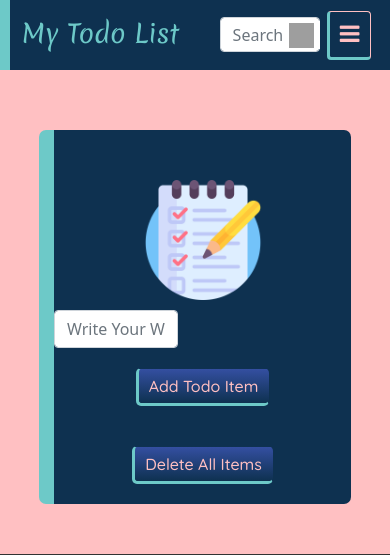
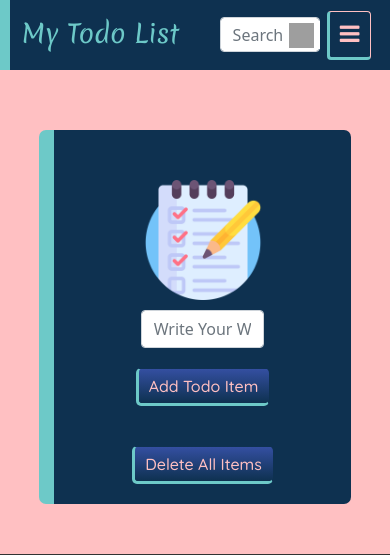
Before and after one commit to VinitRathod/Todo_List, a Django app: page / in a window 390 px wide. Shown: the top 555 px of the page. Run offline with Django 3.2, Linux system fonts and the light colour scheme; data that the repository does not hold is empty; grey boxes are pictures that could not be loaded.

Commit message:
edited col5 at line 205 and 214

```diff
--- a/static/css/todoList.css
+++ b/static/css/todoList.css
@@ -203,7 +203,7 @@ body{
     font-size: 100%;
   }
   .col-5{
-  margin= 0 auto 0 auto;
+  margin: 0 auto 0 auto;
 }
 }
 
@@ -211,7 +211,7 @@ body{
 
 } */
 .col-5{
-  margin= 0 auto 0 auto;
+  margin: 0 auto 0 auto;
 }
 .div_center{
   margin: 0 10% 0 10%;
```
